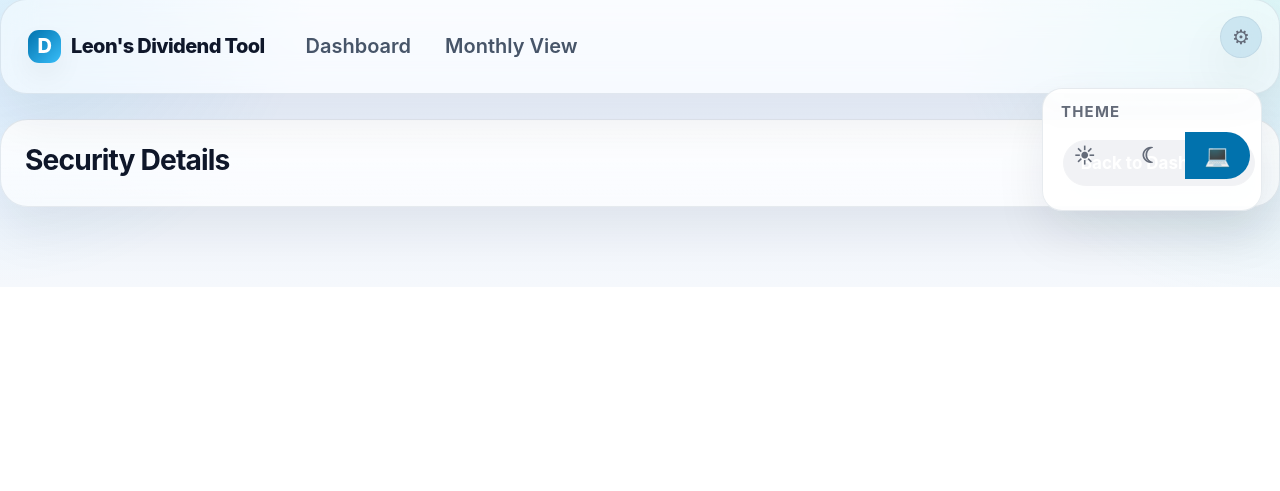
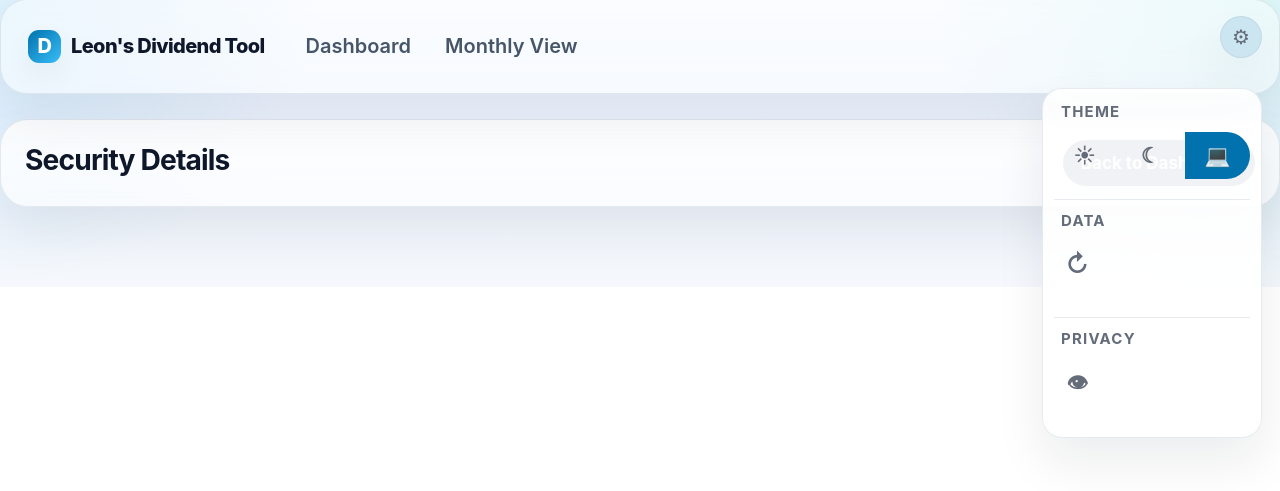
Before and after one commit to leonstaubach/DividendEstimator, a Python web app: template divvydiary_app/templates/security_detail.html in a window 1280 px wide, after a click that opens the changed part. Shown: the part 31-522 px from the top of the page. Run offline with Jinja, Linux system fonts and the light colour scheme; the template is opened without the code that fills it, so the values that code supplies are empty; some libraries are stand-ins or nearby versions.

Commit message:
Add privacy mode toggle to settings panel
Adds a 👁 button under a new 'Privacy' section in the ⚙ settings menu.
When enabled, sensitive portfolio data (share counts, total values,
allocations, dividend totals) is blurred across all pages. State persists
via localStorage. Non-sensitive data (names, dates, per-share amounts,
allocation %) remains visible. Hovering a blurred element shows a
'Hidden in Privacy Mode' tooltip rendered outside the blur context.

Co-Authored-By: Claude Sonnet 4.6 <noreply@anthropic.com>

```diff
--- a/divvydiary_app/templates/base.html
+++ b/divvydiary_app/templates/base.html
@@ -889,6 +889,8 @@
 
         .payment-card-summary-top .payment-card-accessory-left {
             justify-self: start;
+            position: relative;
+            z-index: 1;
         }
 
         .payment-card-summary-top .payment-card-accessory-right {
@@ -1567,6 +1569,50 @@
             display: flex;
             align-items: center;
             gap: 0.35rem;
+        }
+
+        .settings-divider {
+            margin: 0.45rem 0;
+            border-top: 1px solid var(--app-border);
+        }
+
+        #refresh-cache-btn {
+            font-size: 1.25rem;
+        }
+
+        #refresh-cache-btn[disabled] {
+            opacity: 0.4;
+            animation: spin 0.8s linear infinite;
+        }
+
+        @keyframes spin {
+            to { transform: rotate(360deg); }
+        }
+
+        [data-privacy="on"] .priv {
+            filter: blur(6px);
+            user-select: none;
+            cursor: default;
+        }
+
+        .privacy-hover-tooltip {
+            position: fixed;
+            transform: translate(-50%, calc(-100% - 6px));
+            background: var(--pico-color);
+            color: var(--pico-background-color);
+            padding: 3px 10px;
+            border-radius: 6px;
+            font-size: 0.72rem;
+            font-weight: 500;
+            white-space: nowrap;
+            pointer-events: none;
+            opacity: 0;
+            transition: opacity 0.15s;
+            z-index: 1000;
+        }
+
+        .privacy-hover-tooltip.is-visible {
+            opacity: 1;
         }
 
         article,
@@ -1919,6 +1965,16 @@
                             <button type="button" class="theme-button" data-theme-option="dark" aria-label="Dark mode" title="Dark mode">☾</button>
                             <button type="button" class="theme-button" data-theme-option="system" aria-label="System mode" title="System mode">💻</button>
                         </div>
+                        <div class="settings-divider"></div>
+                        <span class="settings-label">Data</span>
+                        <div class="theme-options">
+                            <button type="button" id="refresh-cache-btn" class="theme-button" aria-label="Refresh cached data" title="Refresh cached data">↻</button>
+                        </div>
+                        <div class="settings-divider"></div>
+                        <span class="settings-label">Privacy</span>
+                        <div class="theme-options">
+                            <button type="button" id="privacy-toggle-btn" class="theme-button" aria-label="Hide portfolio amounts" title="Hide portfolio amounts">👁</button>
+                        </div>
                     </div>
                 </details>
             </div>
@@ -2068,6 +2124,43 @@
                 }
             });
         });
+
+        (function () {
+            const PRIVACY_KEY = "dividend-viewer-privacy-mode";
+
+            const privacyTooltip = document.createElement("div");
+            privacyTooltip.className = "privacy-hover-tooltip";
+            privacyTooltip.textContent = "Hidden in Privacy Mode";
+            document.body.appendChild(privacyTooltip);
+
+            document.addEventListener("mouseover", (e) => {
+                if (document.body.dataset.privacy !== "on") return;
+                const priv = e.target.closest(".priv");
+                if (!priv) return;
+                const rect = priv.getBoundingClientRect();
+                privacyTooltip.style.left = `${rect.left + rect.width / 2}px`;
+                privacyTooltip.style.top = `${rect.top}px`;
+                privacyTooltip.classList.add("is-visible");
+            });
+
+            document.addEventListener("mouseout", (e) => {
+                if (!e.target.closest(".priv")) return;
+                privacyTooltip.classList.remove("is-visible");
+            });
+
+            function applyPrivacyMode(on) {
+                document.body.dataset.privacy = on ? "on" : "off";
+                const btn = document.getElementById("privacy-toggle-btn");
+                if (btn) btn.classList.toggle("is-active", on);
+                if (!on) privacyTooltip.classList.remove("is-visible");
+            }
+            applyPrivacyMode(localStorage.getItem(PRIVACY_KEY) === "on");
+            document.getElementById("privacy-toggle-btn")?.addEventListener("click", () => {
+                const next = document.body.dataset.privacy !== "on";
+                localStorage.setItem(PRIVACY_KEY, next ? "on" : "off");
+                applyPrivacyMode(next);
+            });
+        })();
 
         function applyMonthlyDateMode(mode) {
             document.querySelectorAll("[data-month-date-mode]").forEach((element) => {
@@ -2345,15 +2438,11 @@
             forecastModal?.close();
         });
 
-        const refreshCacheForm = document.getElementById("refresh-cache-form");
         const refreshCacheBtn = document.getElementById("refresh-cache-btn");
 
-        if (refreshCacheForm && refreshCacheBtn) {
-            refreshCacheForm.addEventListener("submit", async (event) => {
-                event.preventDefault();
-                refreshCacheBtn.setAttribute("aria-busy", "true");
+        if (refreshCacheBtn) {
+            refreshCacheBtn.addEventListener("click", async () => {
                 refreshCacheBtn.disabled = true;
-                refreshCacheBtn.textContent = "Refreshing…";
                 try {
                     await fetch("/actions/refresh-cache", { method: "POST" });
                 } finally {
@@ -2429,11 +2518,14 @@
                                 callbacks: {
                                     label(context) {
                                         const item = chartData[context.dataIndex];
-                                        return [
+                                        const lines = [
                                             `${item.name} (${item.code})`,
                                             `Allocation: ${Number(context.raw).toFixed(2)}%`,
-                                            `Holding value: ${item.holding_value_formatted}`,
                                         ];
+                                        if (document.body.dataset.privacy !== "on") {
+                                            lines.push(`Holding value: ${item.holding_value_formatted}`);
+                                        }
+                                        return lines;
                                     },
                                 },
                             },
--- a/divvydiary_app/templates/forecast_explanation.html
+++ b/divvydiary_app/templates/forecast_explanation.html
@@ -50,7 +50,7 @@
                         <strong>Prediction</strong><br>
                         Payment Date: {{ explanation.predicted_pay_date or "n/a" }}<br>
                         Dividend: {{ format_currency(explanation.predicted_amount, explanation.currency, 4) }}<br>
-                        {% if explanation.predicted_total_amount is not none %}Estimated Total: {{ format_currency(explanation.predicted_total_amount, explanation.currency) }}{% else %}Estimated Total: n/a{% endif %}
+                        Estimated Total: <span class="priv">{% if explanation.predicted_total_amount is not none %}{{ format_currency(explanation.predicted_total_amount, explanation.currency) }}{% else %}n/a{% endif %}</span>
                     </div>
                     <div class="detail-card">
                         <strong>Cadence</strong><br>
--- a/divvydiary_app/templates/security_detail.html
+++ b/divvydiary_app/templates/security_detail.html
@@ -25,10 +25,10 @@
                 <div class="hero-meta">
                     <span class="meta-pill">{{ security.code }}</span>
                     <span class="meta-pill mono-meta">{{ security.isin }}</span>
-                    <span class="meta-pill"><span class="numeric">{{ format_quantity(security.quantity) }}</span> shares</span>
-                    <span class="meta-pill">{{ format_currency(security.position_value, security.currency) }}</span>
+                    <span class="meta-pill priv"><span class="numeric">{{ format_quantity(security.quantity) }}</span> shares</span>
+                    <span class="meta-pill priv">{{ format_currency(security.position_value, security.currency) }}</span>
                     {% if security.allocation is not none %}
-                        <span class="meta-pill"><span class="numeric">{{ "%.1f"|format(security.allocation) }}%</span> of portfolio</span>
+                        <span class="meta-pill priv"><span class="numeric">{{ "%.1f"|format(security.allocation) }}%</span> of portfolio</span>
                     {% endif %}
                     {% if security.dividend_frequency %}
                         <span class="meta-pill">{{ security.dividend_frequency }}</span>
@@ -82,12 +82,12 @@
                         </div>
                         <div class="security-kpi-card">
                             <span class="security-kpi-label">Next payout</span>
-                            <strong class="security-kpi-value numeric">{{ format_currency(security.estimated_total_amount, security.currency) }}</strong>
+                            <strong class="security-kpi-value numeric priv">{{ format_currency(security.estimated_total_amount, security.currency) }}</strong>
                             <span class="security-kpi-note">{{ format_currency(security.next_payment_amount, security.currency, 4) }} per share</span>
                         </div>
                         <div class="security-kpi-card">
                             <span class="security-kpi-label">Estimated 12M total</span>
-                            <strong class="security-kpi-value numeric">{{ format_currency(security.estimated_annual_total_amount, security.currency) }}</strong>
+                            <strong class="security-kpi-value numeric priv">{{ format_currency(security.estimated_annual_total_amount, security.currency) }}</strong>
                             {% if security.cadence_name %}
                                 <span class="security-kpi-note">{{ security.cadence_name }}{% if security.cadence_days %} · {{ security.cadence_days }}d{% endif %}</span>
                             {% endif %}
@@ -151,7 +151,7 @@
                                         <span class="meta-pill">Forecast #{{ row.index }}</span>
                                         <span class="security-forecast-card-date numeric">{{ format_display_date(row.pay_date, include_weekday=False) }}</span>
                                     </div>
-                                    <div class="security-forecast-card-amount numeric">{{ format_currency(row.total_amount, row.currency) }}</div>
+                                    <div class="security-forecast-card-amount numeric priv">{{ format_currency(row.total_amount, row.currency) }}</div>
                                     <p class="security-forecast-card-support">{{ format_currency(row.amount_per_share, row.currency, 4) }} per share · ex {{ format_display_date(row.ex_date, include_weekday=False) }}</p>
                                     <a
                                         href="/security/{{ security.isin }}/forecast/{{ row.index }}"
```
Also changed, not shown: divvydiary_app/templates/dashboard.html (+4 -9 lines), divvydiary_app/templates/monthly.html (+5 -5 lines).
